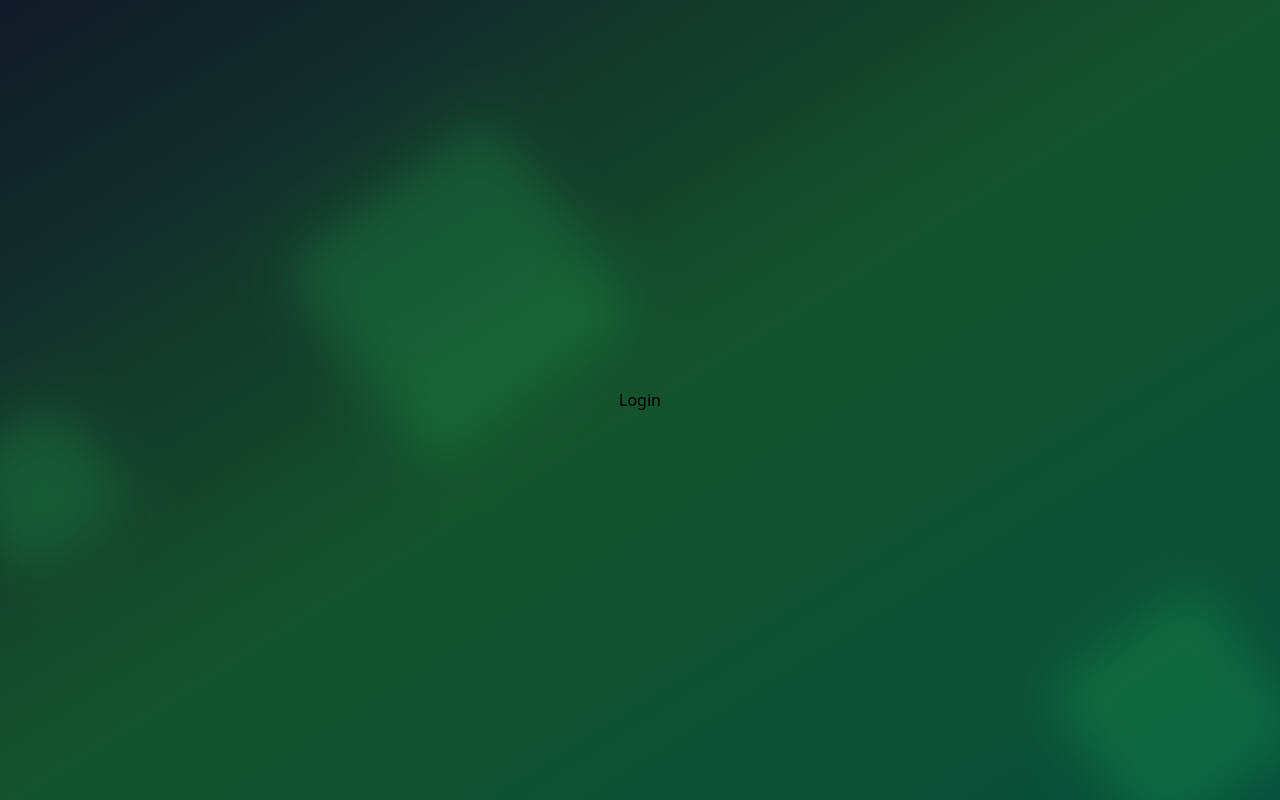
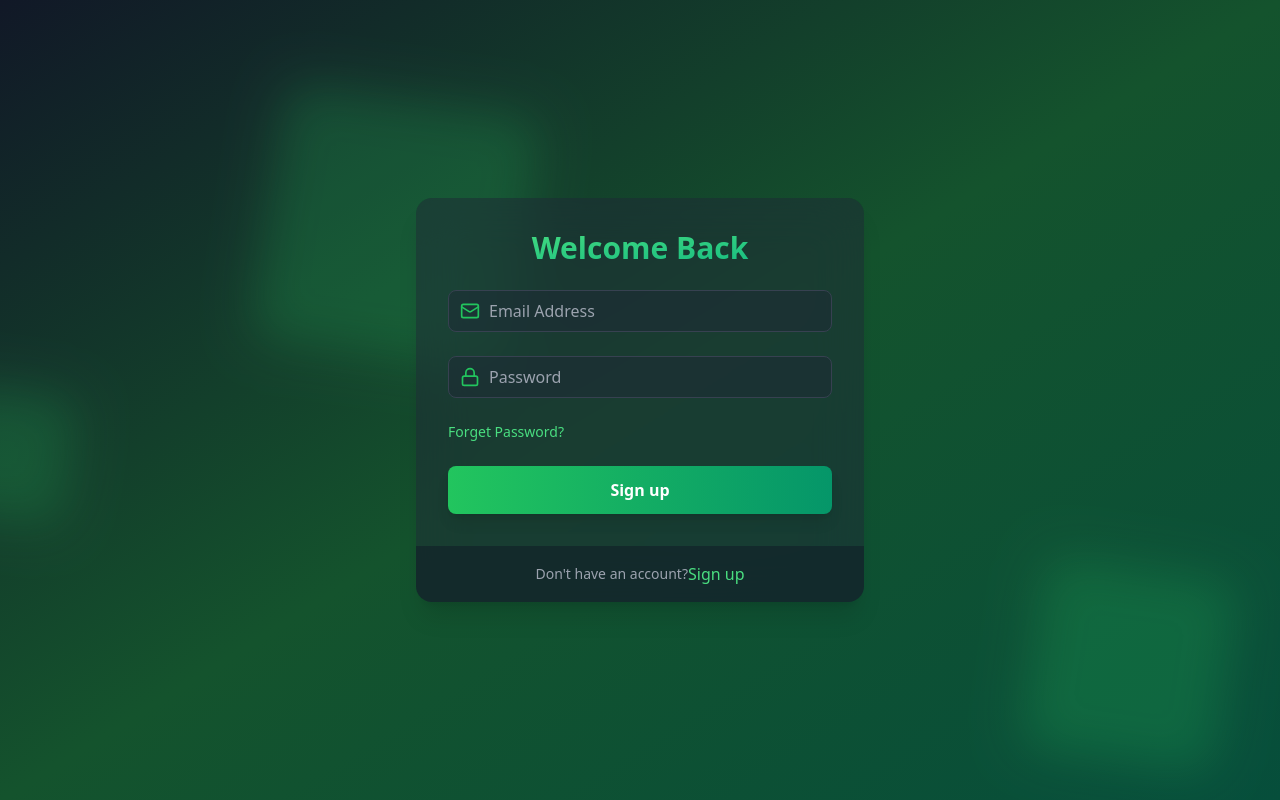
Before and after one commit to Nisschhal/auth-mern, a React (Vite) app in the folder frontend/: page /login in a window 1280 px wide. Built offline with nearby package versions, Linux system fonts and the light colour scheme.

Commit message:
login ui and loader in sign up and login

```diff
--- a/frontend/eslint.config.js
+++ b/frontend/eslint.config.js
@@ -29,6 +29,7 @@
       ...react.configs["jsx-runtime"].rules,
       ...reactHooks.configs.recommended.rules,
       "react/prop-types": "off",
+      "react/no-unescaped-entities": "off",
       "react/jsx-no-target-blank": "off",
       "react-refresh/only-export-components": [
         "warn",
--- a/frontend/src/pages/Login.jsx
+++ b/frontend/src/pages/Login.jsx
@@ -1,5 +1,85 @@
+import { useState } from "react";
+import { motion } from "framer-motion";
+import { Mail, Lock, Loader } from "lucide-react";
+import { Link } from "react-router-dom";
+import Input from "../components/Input";
+
 const Login = () => {
-  return <div>Login</div>;
+  const [email, setEmail] = useState("");
+  const [password, setPassword] = useState("");
+  const isLoading = false;
+
+  // when logged in click
+  const handleLogin = (e) => {
+    e.preventDefault();
+  };
+
+  return (
+    <motion.div
+      initial={{ opacity: 0, y: 20 }}
+      animate={{ opacity: 1, y: 0 }}
+      transition={{ duration: 0.5 }}
+      className="max-w-md w-full bg-gray-800 bg-opacity-50 backdrop-filter backdrop-blur-xl rounded-2xl shadow-xl overflow-hidden"
+    >
+      {/* // heading: LOGIN */}
+      <div className="p-8">
+        <h1 className="text-3xl font-bold mb-6 text-center bg-gradient-to-br from-green-400 to-emerald-500 text-transparent bg-clip-text">
+          Welcome Back
+        </h1>
+        {/* form */}
+        <form onSubmit={handleLogin}>
+          {/* EMAIL */}
+          <Input
+            icon={Mail}
+            type="email"
+            placeholder="Email Address"
+            value={email}
+            onChange={(e) => setEmail(e.target.value)}
+          />
+          {/* PASSWORD */}
+          <Input
+            icon={Lock}
+            type="password"
+            placeholder="Password"
+            value={password}
+            onChange={(e) => setPassword(e.target.value)}
+          />
+
+          {/* FORGET PASSWORD LINK */}
+          <div className="flex item-center mb-6">
+            <Link
+              to="/forget-password"
+              className="text-sm text-green-400 hover:underline"
+            >
+              Forget Password?
+            </Link>
+          </div>
+
+          {/* LOGIN BUTTON   */}
+          <motion.button
+            whileHover={{ scale: 1.02 }}
+            whileTap={{ scale: 0.98 }}
+            className="w-full py-3 px-4 bg-gradient-to-r from-green-500 to bg-emerald-600 text-white font-bold rounded-lg shadow-lg hover:from-green-600 hover:to-emerald-700 focus:outline-none focus:rign-2 focus:ring-green-500 focus:ring-offset-2 focus:ring-offset-gray-900 transition duration-200"
+            disabled={isLoading}
+          >
+            {isLoading ? (
+              <Loader className="size-6 text-center mx-auto animate-spin" />
+            ) : (
+              "Sign up"
+            )}
+          </motion.button>
+        </form>
+      </div>
+
+      {/* NO ACCOUNT: link to sign up */}
+      <div className="px-8 py-4 bg-gray-900 bg-opacity-50 flex items-center justify-center">
+        <p className="text-sm text-gray-400">Don't have an account? </p>
+        <Link to="/signup" className="text-green-400 hover:underline">
+          Sign up
+        </Link>
+      </div>
+    </motion.div>
+  );
 };
 
 export default Login;
--- a/frontend/src/pages/Signup.jsx
+++ b/frontend/src/pages/Signup.jsx
@@ -1,5 +1,5 @@
 import { motion } from "framer-motion";
-import { User, Mail, Lock } from "lucide-react";
+import { User, Mail, Lock, Loader } from "lucide-react";
 import Input from "../components/Input";
 import { useState } from "react";
 import { Link } from "react-router-dom";
@@ -12,6 +12,7 @@
   const [name, setName] = useState("");
   const [email, setEmail] = useState("");
   const [password, setPassword] = useState("");
+  const isLoading = false;
   return (
     <motion.div
       className={`max-w-md w-full bg-gray-800 bg-opacity-50 backdrop-filter backdrop-blur-xl rounded-2xl shadow-xl`}
@@ -62,14 +63,19 @@
             whileHover={{ scale: 1.02 }}
             whileTap={{ scale: 0.98 }}
             type="submit"
+            disabled={isLoading}
           >
-            Sign up
+            {isLoading ? (
+              <Loader className="size-6 text-center mx-auto animate-spin" />
+            ) : (
+              "Sign up"
+            )}
           </motion.button>
         </form>
       </div>
 
       {/* Already have an account */}
-      <div className="px-8 py-4 flex justify-center bg-gray-900 opacity-50 rounded-b-2xl">
+      <div className="px-8 py-4 flex justify-center bg-gray-900 bg-opacity-50 rounded-b-2xl">
         <p className="text-sm text-gray-400">
           Already have an account?{" "}
           <Link className="text-green-400 hover:underline" to="/login">
```
